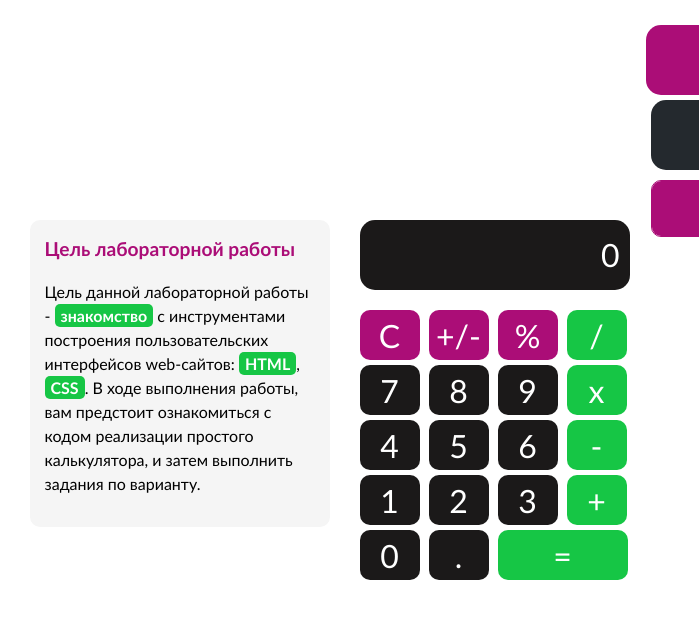
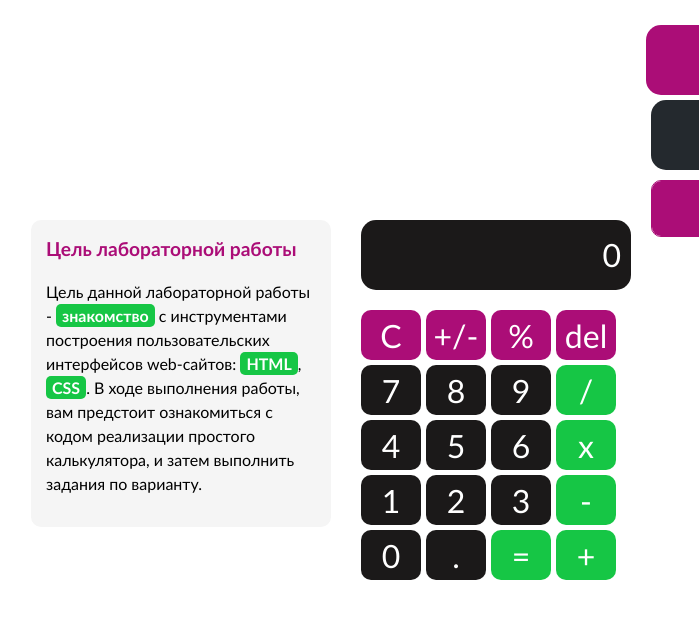
Before and after one commit to Vitalsonchik123/Rahmanov-BMSTU-Labs-4sem, a plain HTML site: page lab_2_calculator.html in a window 1280 px wide. Shown: the full height of the page, 309-1008 px from the left. Drawn offline with Linux system fonts and the light colour scheme.

Commit message:
push lab_2

```diff
--- a/lab_2_calculator.html
+++ b/lab_2_calculator.html
@@ -43,17 +43,17 @@
 
     /* селектор для кнопок первостепенных операций */
     .my-btn.primary {
-      background: #16c645; /* цвет кнопки оранжевый (поменял)*/
+      background: #16c645; /* цвет кнопки зеленый */
     }
 
     /* селектор для кнопок второстепенных операций */
     .my-btn.secondary {
-      background: #ab0d77; /* цвет кнопки сервый (поменял)*/
+      background: #ab0d77; /* цвет кнопки фиолетовый */
     }
 
     /* селектор для кнопки расчета выражения (=) */
     .my-btn.execute {
-      width: 130px;          /* сделаем кнопку шире других */
+      width: 60px;          /* делаем такую же ширину как у обычных кнопок */
       border-radius: 10px;   /* подкорректируем округлость */
     }
 
@@ -267,6 +267,24 @@
       color: #ffffff; /* белый цвет для темной темы */
     }
 
+    /* Контейнер для кнопок калькулятора с сеткой */
+    .buttons-container {
+      display: flex;
+      flex-direction: column;
+      width: fit-content;
+    }
+
+    /* Строка кнопок */
+    .button-row {
+      display: flex;
+      justify-content: flex-start;
+    }
+
+    /* Специальный стиль для кнопки del */
+    .my-btn.del-btn {
+      background: #ab0d77; /* цвет как у secondary */
+    }
+
   </style>
 </head>
 
@@ -318,40 +336,45 @@
       </div>
 
       <!-- блок с кнопками калькулятора. -->
-      <div>
-        <!--горизонтальный ряд из четырех кнопок-->
-        <div>
+      <div class="buttons-container">
+        <!-- Верхний ряд: только фиолетовые кнопки (C, +/-, %, del) -->
+        <div class="button-row">
           <button id="btn_op_clear" class="my-btn secondary">C</button>
           <button id="btn_op_sign" class="my-btn secondary">+/-</button>
           <button id="btn_op_percent" class="my-btn secondary">%</button>
+          <button id="btn_del" class="my-btn secondary del-btn">del</button>
+        </div>
+
+        <!-- Второй ряд: 7 8 9 и зеленая кнопка / -->
+        <div class="button-row">
+          <button id="btn_digit_7" class="my-btn">7</button>
+          <button id="btn_digit_8" class="my-btn">8</button>
+          <button id="btn_digit_9" class="my-btn">9</button>
           <button id="btn_op_div" class="my-btn primary">/</button>
         </div>
 
-        <div>
-          <button id="btn_digit_7" class="my-btn">7</button>
-          <button id="btn_digit_8" class="my-btn">8</button>
-          <button id="btn_digit_9" class="my-btn">9</button>
+        <!-- Третий ряд: 4 5 6 и зеленая кнопка x -->
+        <div class="button-row">
+          <button id="btn_digit_4" class="my-btn">4</button>
+          <button id="btn_digit_5" class="my-btn">5</button>
+          <button id="btn_digit_6" class="my-btn">6</button>
           <button id="btn_op_mult" class="my-btn primary">x</button>
         </div>
 
-        <div>
-          <button id="btn_digit_4" class="my-btn">4</button>
-          <button id="btn_digit_5" class="my-btn">5</button>
-          <button id="btn_digit_6" class="my-btn">6</button>
+        <!-- Четвертый ряд: 1 2 3 и зеленая кнопка - -->
+        <div class="button-row">
+          <button id="btn_digit_1" class="my-btn">1</button>
+          <button id="btn_digit_2" class="my-btn">2</button>
+          <button id="btn_digit_3" class="my-btn">3</button>
           <button id="btn_op_minus" class="my-btn primary">-</button>
         </div>
 
-        <div>
-          <button id="btn_digit_1" class="my-btn">1</button>
-          <button id="btn_digit_2" class="my-btn">2</button>
-          <button id="btn_digit_3" class="my-btn">3</button>
-          <button id="btn_op_plus" class="my-btn primary">+</button>
-        </div>
-
-        <div>
+        <!-- Пятый ряд: 0 . = и зеленая кнопка + -->
+        <div class="button-row">
           <button id="btn_digit_0" class="my-btn">0</button>
           <button id="btn_digit_dot" class="my-btn">.</button>
           <button id="btn_op_equal" class="my-btn primary execute">=</button>
+          <button id="btn_op_plus" class="my-btn primary">+</button>
         </div>
       </div>
     </div>
--- a/lab_2_calculator.js
+++ b/lab_2_calculator.js
@@ -90,6 +90,23 @@ window.onload = function() {
         selectedOperation = null;
         expressionResult = '';
         outputElement.innerHTML = '0';
+    };
+
+    // ==================== ШАГ 6: Кнопка backspace (del) ====================
+    document.getElementById("btn_del").onclick = function() {
+        if (!selectedOperation) {
+            // Работаем с первым числом
+            if (a.length > 0) {
+                a = a.slice(0, -1); // удаляем последний символ
+                outputElement.innerHTML = a || '0';
+            }
+        } else {
+            // Работаем со вторым числом
+            if (b.length > 0) {
+                b = b.slice(0, -1); // удаляем последний символ
+                outputElement.innerHTML = b || '0';
+            }
+        }
     };
 
     // ==================== ШАГ 7: Кнопка смены знака (+/-) ====================
@@ -212,17 +229,7 @@ window.onload = function() {
         }
         // Backspace для удаления последнего символа
         else if (key === 'Backspace') {
-            if (!selectedOperation) {
-                if (a.length > 0) {
-                    a = a.slice(0, -1);
-                    outputElement.innerHTML = a || '0';
-                }
-            } else {
-                if (b.length > 0) {
-                    b = b.slice(0, -1);
-                    outputElement.innerHTML = b || '0';
-                }
-            }
+            document.getElementById("btn_del").onclick();
         }
     });
 
```
